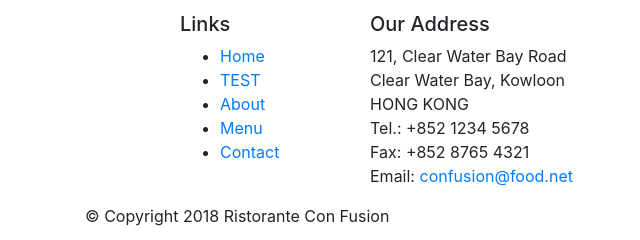
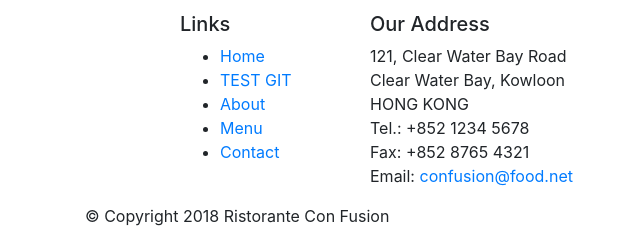
Before and after one commit to KristianPeterZwart/conFusion, a website: page index.html in a window 1280 px wide. Shown: the part 661-901 px from the top of the page, 0-640 px from the left. Drawn offline with nearby package versions, Linux system fonts and the light colour scheme.

Commit message:
Bootstrap Lesson 1

```diff
--- a/index.html
+++ b/index.html
@@ -69,7 +69,7 @@
                     <h5>Links</h5>
                     <ul>
                         <li><a href="#">Home</a></li>
-                        <li><a href="#">TEST</a></li>
+                        <li><a href="#">TEST GIT</a></li>
                         <li><a href="#">About</a></li>
                         <li><a href="#">Menu</a></li>
                         <li><a href="#">Contact</a></li>
```
